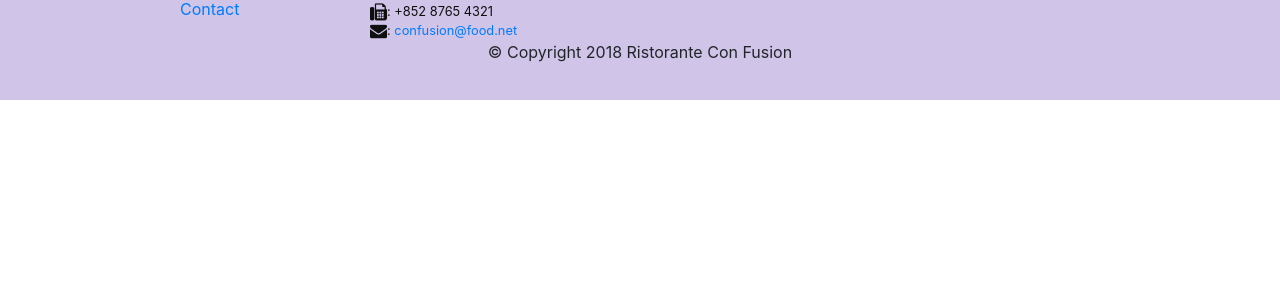
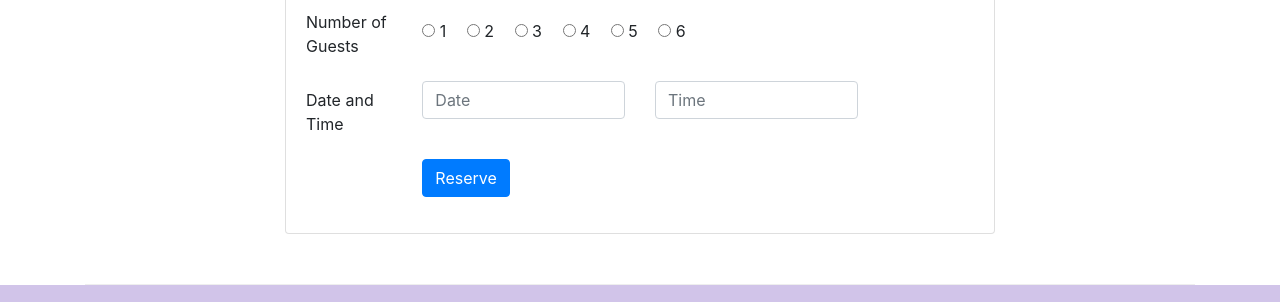
Before and after one commit to darwesh96/Confusion, a website: page index.html in a window 1280 px wide. Shown: the part 1661-1963 px from the top of the page. Before the commit the page ends 1761 px from the top, so only its background shows below. Drawn offline with nearby package versions, Linux system fonts and the light colour scheme.

Commit message:
Week 2 Assignment

```diff
--- a/index.html
+++ b/index.html
@@ -44,8 +44,12 @@
                   <h1>Ristorante con Fusion</h1>
                   <p>We take inspiration from the World's best cuisines, and create a unique fusion experience. Our lipsmacking creations will tickle your culinary senses!</p>
               </div>
-                <div class="col-12 col-sm">
+              <div class="col-12 col-sm-3 align-self-center">
+                <img src="img/logo.png" alt="" class="img-fluid">
               </div>
+              <div class="col-12 col-sm-3">
+
+                <a href="#ReserveTable" class="btn btn-block btn-md p-2 mt-5 btn-warning align-self-center">Reserve Table</a>
               </div>
           </div>
     </header>
@@ -72,8 +76,14 @@
                 <h3>This Month's Promotions</h3>
             </div>
             <div class="col col-sm col-md">
-                <h2>Weekend Grand Buffet</h2>
+              <div class="media">
+                <div class="media-body">
+                  <h2 class="mt-2">Weekend Grand Buffet <span class="badge badge-danger">NEW</span> </h2>
                   <p class="d-none d-sm-block">Featuring mouthwatering combinations with a choice of five different salads, six enticing appetizers, six main entrees and five choicest desserts. Free flowing bubbly and soft drinks. All for just $19.99 per person </p>
+                </div>
+                <img class="align-self-center img-thumbnail d-flex mr-3" src="img/buffet.png" alt="buffet">
+              </div>
+
             </div>
         </div>
 
@@ -91,6 +101,56 @@
                 </div>
               </div>
 
+            </div>
+        </div>
+
+        <div class="row row-content" id="ReserveTable">
+          <div class="col-12 col-sm-8 offset-sm-2">
+            <div class="card">
+              <h3 class="card-header bg-warning text-white">Reserve a Table</h3>
+              <div class="card-body">
+                <form>
+                  <div class="form-group row">
+                    <label class="col-md-2 col-form-label">Number of Guests</label>
+                    <div class="col-md-10">
+                        <label class="radio-inline mr-3 mt-3">
+                          <input type="radio" name="radio1" value="1"> 1
+                        </label>
+                        <label class="radio-inline mr-3">
+                          <input type="radio" name="radio2" value="1"> 2
+                        </label>
+                        <label class="radio-inline mr-3">
+                          <input type="radio" name="radio3" value="1"> 3
+                        </label>
+                        <label class="radio-inline mr-3">
+                          <input type="radio" name="radio4" value="1"> 4
+                        </label>
+                        <label class="radio-inline mr-3">
+                          <input type="radio" name="radio5" value="1"> 5
+                        </label>
+                        <label class="radio-inline mr-3">
+                          <input type="radio" name="radio6" value="1"> 6
+                        </label>
+                    </div>
+                  </div>
+
+                  <div class="form-group row">
+                    <label class="col-md-2 col-form-label">Date and Time</label>
+                    <div class="col-md-4">
+                      <input type="text" name="date" placeholder="Date" class="form-control">
+                    </div>
+                    <div class="col-md-4">
+                      <input type="text" name="date" placeholder="Time" class="form-control">
+                    </div>
+                  </div>
+                  <div class="form-group row">
+                    <div class="offset-md-2 col-md-10">
+                      <button type="submit" class="btn btn-primary">Reserve</button>
+                    </div>
+                  </div>
+                </form>
+              </div>
+            </div>
           </div>
         </div>
     </div>
```
Lines whose indentation alone changed are shown as unchanged.
